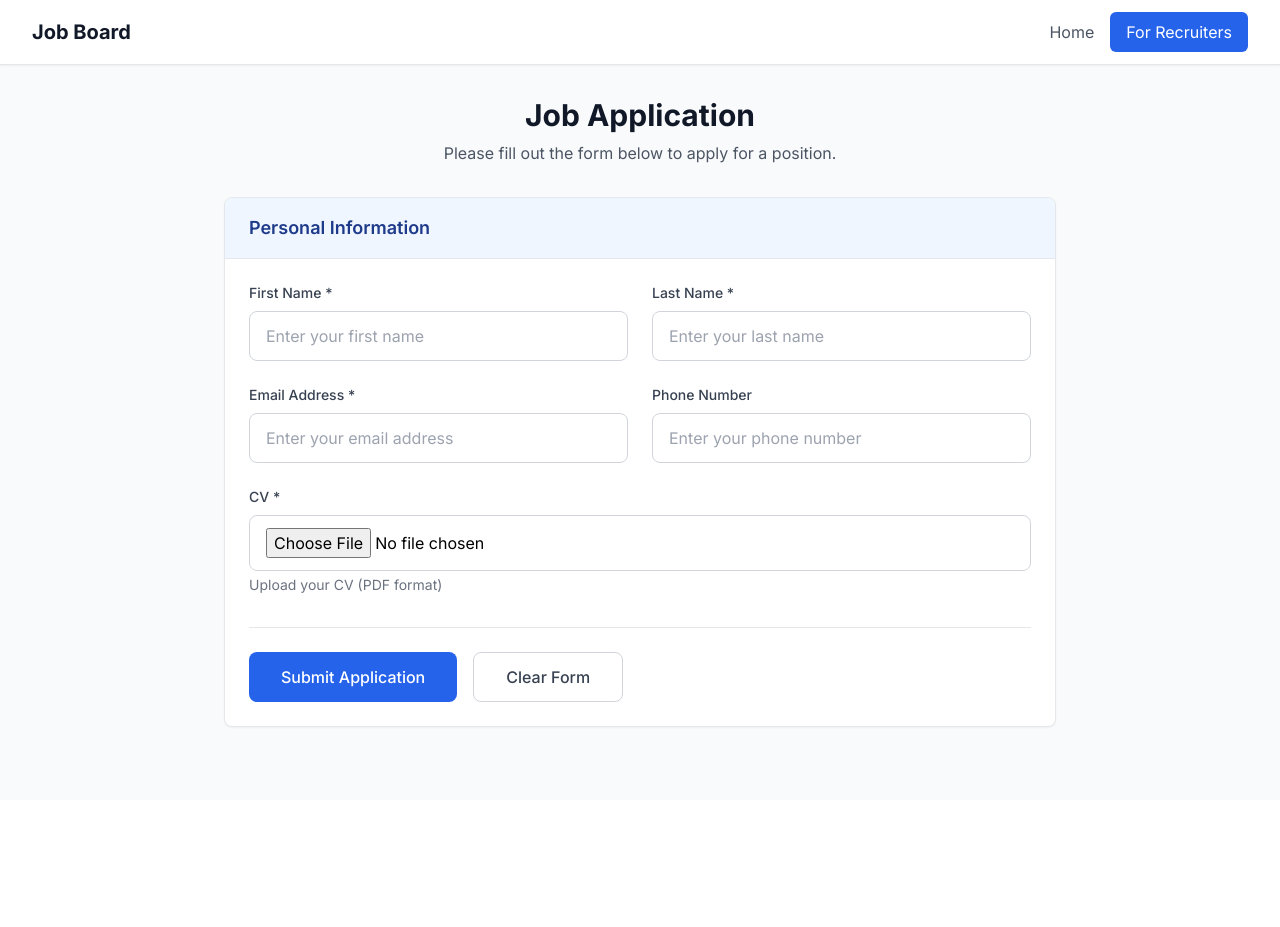
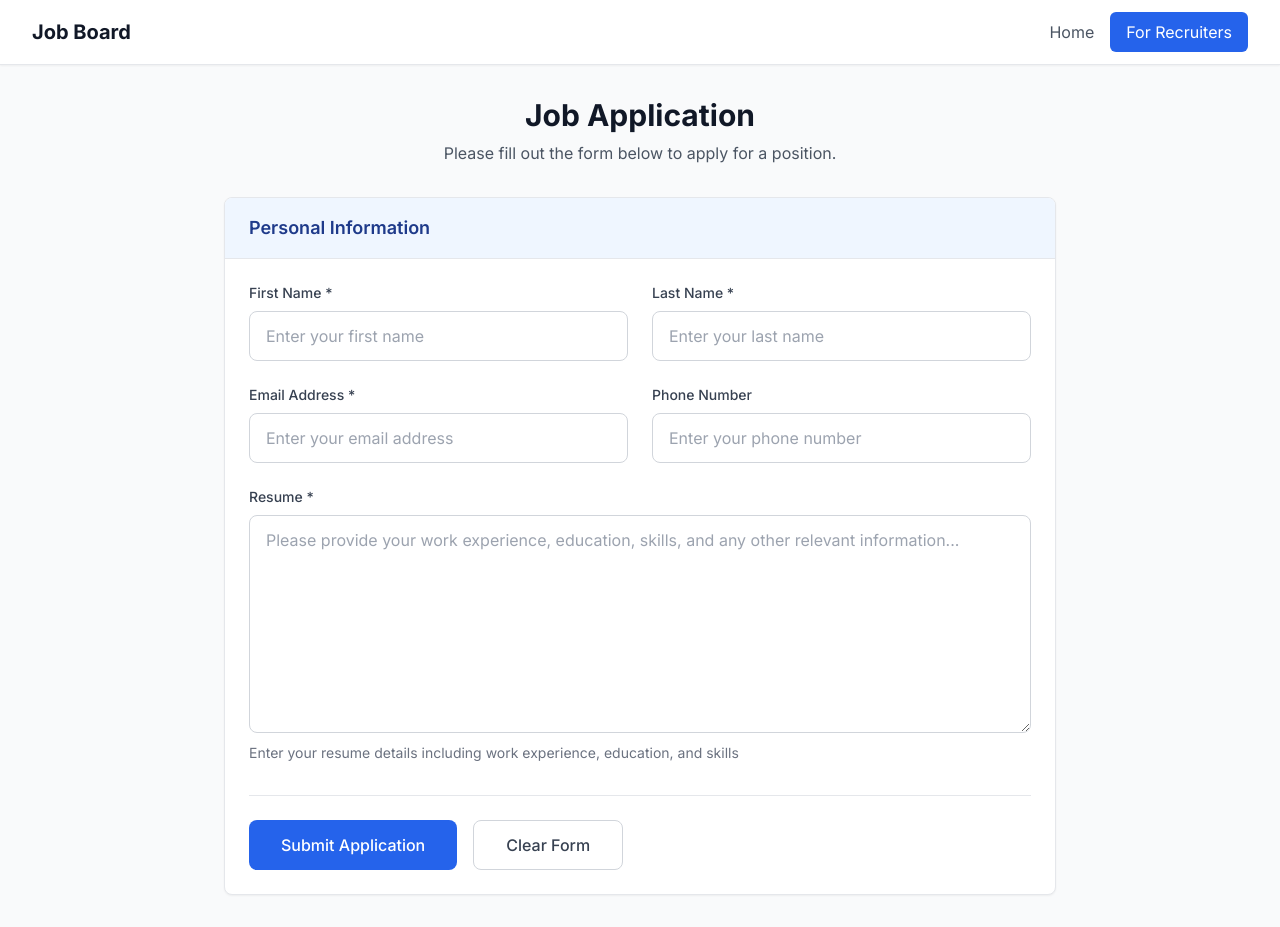
Before and after one commit to Mitkosa333/job-posting, a Next.js app: page / in a window 1280 px wide. Before the commit the page ends 800 px from the top, so only its background shows below. Built offline with nearby package versions, Linux system fonts and the light colour scheme.

Commit message:
replaced cv with text based resume

```diff
--- a/app/api/applications/route.ts
+++ b/app/api/applications/route.ts
@@ -11,21 +11,13 @@ export async function POST(request: NextRequest) {
       lastName: formData.get('lastName') as string,
       email: formData.get('email') as string,
       phone: formData.get('phone') as string,
-      cvFileName: '',
+      resume: formData.get('resume') as string,
       submittedAt: new Date(),
-    }
-
-    // Handle CV file
-    const cvFile = formData.get('cv') as File
-    if (cvFile && cvFile.size > 0) {
-      application.cvFileName = cvFile.name
-      // In a real application, you would save the file to cloud storage
-      // For now, we just store the filename
     }
 
     const client = await clientPromise
     const db = client.db('job-board')
-    const result = await db.collection('applications').insertOne(application)
+    const result = await db.collection('candidates').insertOne(application)
 
     // Redirect back to the form with success message
     const url = new URL('/', request.url)
--- a/app/api/candidates/[id]/route.ts
+++ b/app/api/candidates/[id]/route.ts
@@ -28,7 +28,7 @@ export async function GET(request: NextRequest, { params }: RouteParams) {
       lastName: candidate.lastName,
       email: candidate.email,
       phone: candidate.phone,
-      cvFileName: candidate.cvFileName,
+      resume: candidate.resume,
       submittedAt: candidate.submittedAt,
       createdAt: candidate.createdAt,
       updatedAt: candidate.updatedAt
--- a/app/api/candidates/route.ts
+++ b/app/api/candidates/route.ts
@@ -13,7 +13,7 @@ export async function GET() {
       lastName: candidate.lastName,
       email: candidate.email,
       phone: candidate.phone,
-      cvFileName: candidate.cvFileName,
+      resume: candidate.resume,
       submittedAt: candidate.submittedAt,
       createdAt: candidate.createdAt,
       updatedAt: candidate.updatedAt
--- a/app/candidates/[id]/page.tsx
+++ b/app/candidates/[id]/page.tsx
@@ -12,7 +12,7 @@ interface Candidate {
   lastName: string
   email: string
   phone?: string
-  cvFileName: string
+  resume: string
   submittedAt: string
   createdAt: string
   updatedAt: string
@@ -161,9 +161,11 @@ export default function CandidateDetailPage({ params }: CandidateDetailPageProps
             </div>
           )}
 
-          <div>
-            <label className="block text-sm font-medium text-gray-700 mb-2">CV/Resume</label>
-            <div className="text-gray-900">{candidate.cvFileName}</div>
+          <div className="md:col-span-2">
+            <label className="block text-sm font-medium text-gray-700 mb-2">Resume</label>
+            <div className="text-gray-900 bg-gray-50 p-4 rounded-lg whitespace-pre-line">
+              {candidate.resume}
+            </div>
           </div>
 
           <div>
--- a/app/page.tsx
+++ b/app/page.tsx
@@ -44,7 +44,7 @@ export default function Home({ searchParams }: HomePageProps) {
           <h2 className="text-lg font-semibold text-blue-900">Personal Information</h2>
         </div>
 
-        <form action="/api/applications" method="POST" encType="multipart/form-data" className="p-6">
+                        <form action="/api/applications" method="POST" className="p-6">
           {/* Personal Information */}
           <div className="grid grid-cols-1 md:grid-cols-2 gap-6 mb-6">
             <div>
@@ -105,19 +105,19 @@ export default function Home({ searchParams }: HomePageProps) {
 
                             <div className="mb-6">
                     <div className="mb-8">
-              <label htmlFor="cv" className="block text-sm font-medium text-gray-700 mb-2">
-                CV *
+                      <label htmlFor="resume" className="block text-sm font-medium text-gray-700 mb-2">
+                        Resume *
                       </label>
-              <input
-                type="file"
-                id="cv"
-                name="cv"
-                accept=".pdf,.doc,.docx"
+                      <textarea
+                        id="resume"
+                        name="resume"
+                        rows={8}
+                        required
                         className="w-full px-4 py-3 border border-gray-300 rounded-lg focus:ring-2 focus:ring-blue-500 focus:border-transparent"
-                required
+                        placeholder="Please provide your work experience, education, skills, and any other relevant information..."
                       />
                       <p className="text-sm text-gray-500 mt-1">
-                Upload your CV (PDF format)
+                        Enter your resume details including work experience, education, and skills
                       </p>
                     </div>
                   </div>
--- a/app/recruiter/page.tsx
+++ b/app/recruiter/page.tsx
@@ -19,7 +19,7 @@ interface Candidate {
   lastName: string
   email: string
   phone?: string
-  cvFileName: string
+  resume: string
 }
 
 export default function RecruiterDashboard() {
@@ -51,7 +51,7 @@ export default function RecruiterDashboard() {
           lastName: candidate.lastName,
           email: candidate.email,
           phone: candidate.phone,
-          cvFileName: candidate.cvFileName
+          resume: candidate.resume
         })))
 
         console.log('Fetched candidates:', candidatesData.length)
--- a/models/Candidate.ts
+++ b/models/Candidate.ts
@@ -27,7 +27,7 @@ const CandidateSchema = new mongoose.Schema({
     type: String,
     trim: true,
   },
-  cvFileName: {
+  resume: {
     type: String,
     required: true,
   },
--- a/mongodb-scripts/00-setup-database.js
+++ b/mongodb-scripts/00-setup-database.js
@@ -66,7 +66,7 @@ db.createCollection("candidates", {
     $jsonSchema: {
       bsonType: "object",
       title: "Candidate Schema",
-      required: ["firstName", "lastName", "email", "cvFileName"],
+      required: ["firstName", "lastName", "email", "resume"],
       properties: {
         firstName: {
           bsonType: "string",
@@ -85,9 +85,9 @@ db.createCollection("candidates", {
           bsonType: "string",
           description: "Phone number (optional)"
         },
-        cvFileName: {
+        resume: {
           bsonType: "string",
-          description: "CV filename is required"
+          description: "Resume text is required"
         },
         submittedAt: {
           bsonType: "date",
```
Also changed, not shown: mongodb-scripts/02-create-candidates.js (+10 -10 lines). Lines whose indentation alone changed are shown as unchanged.
